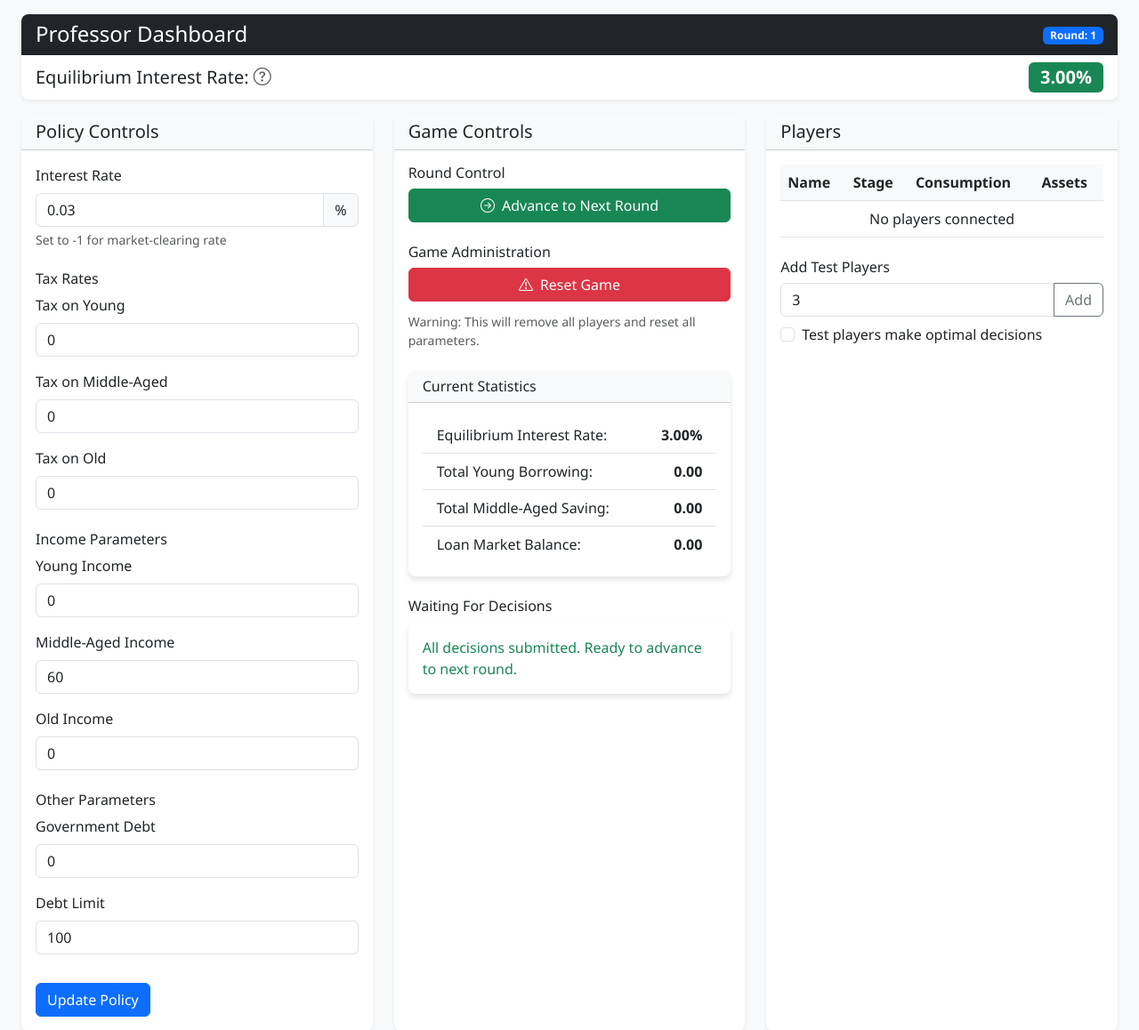
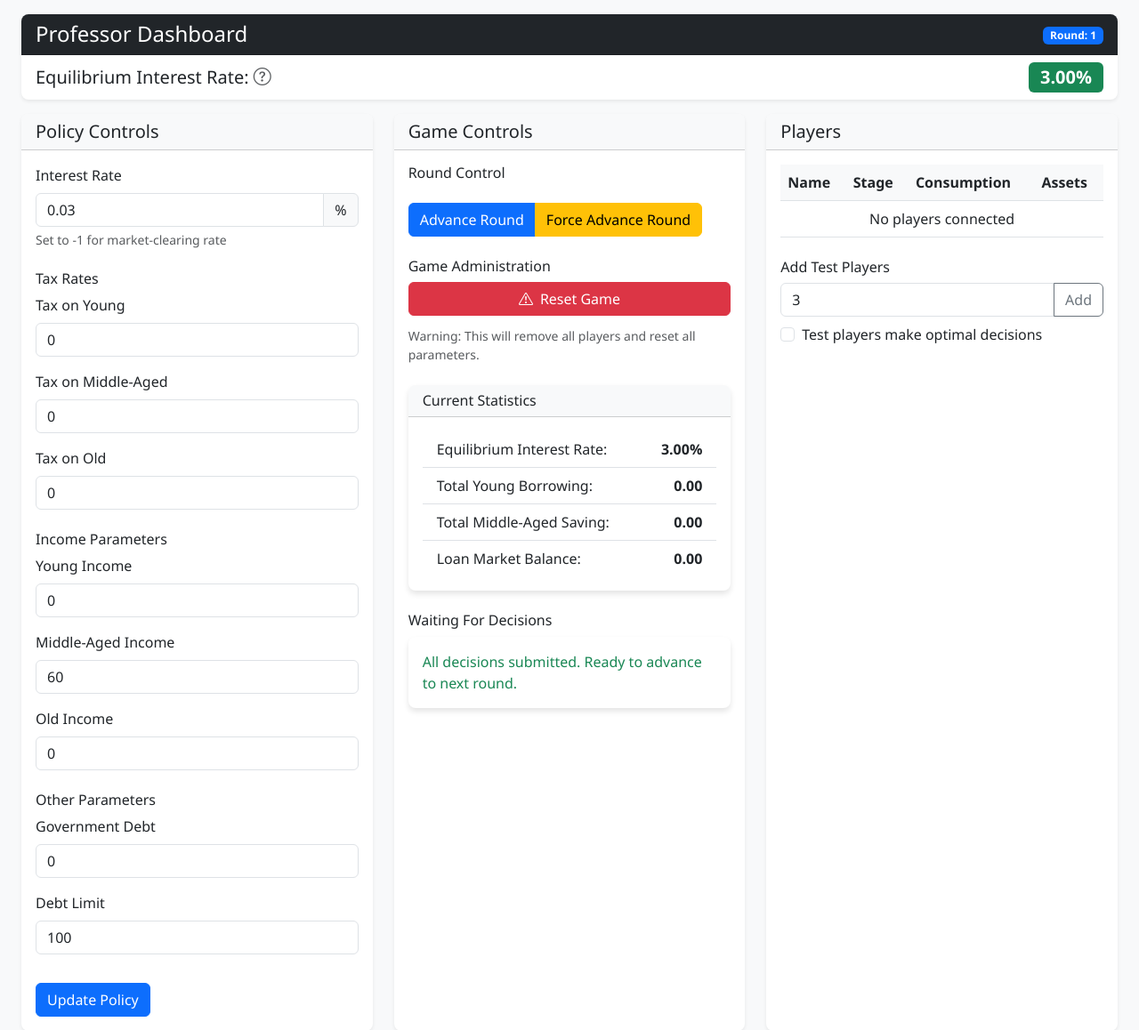
Before and after one commit to GitHub-at-Brown/OLG-game, a Flask app: page /professor in a window 1280 px wide. Shown: the top 1158 px of the page at 89% size. Run offline with Flask 3, Linux system fonts and the light colour scheme; data that the repository does not hold is empty; some libraries are stand-ins or nearby versions.

Commit message:
Add force advance round functionality to fix issue with advancing rounds when players don't submit decisions

```diff
--- a/app.py
+++ b/app.py
@@ -435,6 +435,9 @@ def set_policy():
 def advance_round():
     """API endpoint for professor to advance to the next round"""
     try:
+        data = request.json or {}
+        force = data.get('force', False)
+
         # Force auto-generation of test player decisions first
         test_player_ids = [user_id for user_id in game_state.pending_decisions
                           if game_state.is_test_player(user_id) and user_id in game_state.users]
@@ -515,12 +518,26 @@ def advance_round():
         remaining_human_players = [game_state.users[uid].name for uid in game_state.pending_decisions
                                  if not game_state.is_test_player(uid) and uid in game_state.users]
 
-        if remaining_human_players:
+        if remaining_human_players and not force:
             print(f"Cannot advance round: waiting for human players: {remaining_human_players}")
             return jsonify({
                 'success': False,
                 'error': f'Waiting for decisions from human players: {", ".join(remaining_human_players)}'
             }), 400
+
+        # If there are human players pending but force is True, remove them from pending
+        if remaining_human_players and force:
+            print(f"Force advancing round with {len(remaining_human_players)} human players pending")
+            for uid in list(game_state.pending_decisions):
+                if not game_state.is_test_player(uid) and uid in game_state.users:
+                    user = game_state.users[uid]
+                    # Force default decisions based on age stage
+                    if user.age_stage == 'Y':
+                        game_state.record_decision(uid, 'borrow', 0)  # Zero borrowing is safe
+                    elif user.age_stage == 'M':
+                        game_state.record_decision(uid, 'save', 0)    # Zero saving is safe
+                    elif user.age_stage == 'O':
+                        game_state.record_decision(uid, 'consume', 0) # Zero consumption is fine for old
 
         # Force the round to run, even if there are some pending decisions
         # This should only happen if there's a serious bug
--- a/templates/professor_dashboard.html
+++ b/templates/professor_dashboard.html
@@ -104,10 +104,9 @@
                 <div class="card-body">
                     <div class="mb-4">
                         <h6>Round Control</h6>
-                        <div class="d-grid gap-2">
-                            <button id="advance-round" class="btn btn-success">
-                                <i class="bi bi-arrow-right-circle me-2"></i>Advance to Next Round
-                            </button>
+                        <div class="btn-group mt-3" role="group">
+                            <button id="advance-round" class="btn btn-primary">Advance Round</button>
+                            <button id="force-advance-round" class="btn btn-warning">Force Advance Round</button>
                         </div>
                     </div>
 
@@ -574,10 +573,30 @@
                 if (data.success) {
                     console.log('Round advanced to', data.round);
                 } else {
-                    alert('Error advancing round');
+                    alert('Error advancing round: ' + (data.error || 'Unknown error'));
                 }
             })
             .catch(error => console.error('Error advancing round:', error));
+        });
+
+        // Force advance round button
+        document.getElementById('force-advance-round').addEventListener('click', function() {
+            if (confirm('Are you sure you want to force advance the round? This will automatically assign decisions for any players who have not submitted.')) {
+                fetch('/api/advance_round', {
+                    method: 'POST',
+                    headers: { 'Content-Type': 'application/json' },
+                    body: JSON.stringify({ force: true })
+                })
+                .then(response => response.json())
+                .then(data => {
+                    if (data.success) {
+                        console.log('Round force advanced to', data.round);
+                    } else {
+                        alert('Error advancing round: ' + (data.error || 'Unknown error'));
+                    }
+                })
+                .catch(error => console.error('Error advancing round:', error));
+            }
         });
 
         // Add test players button
```
